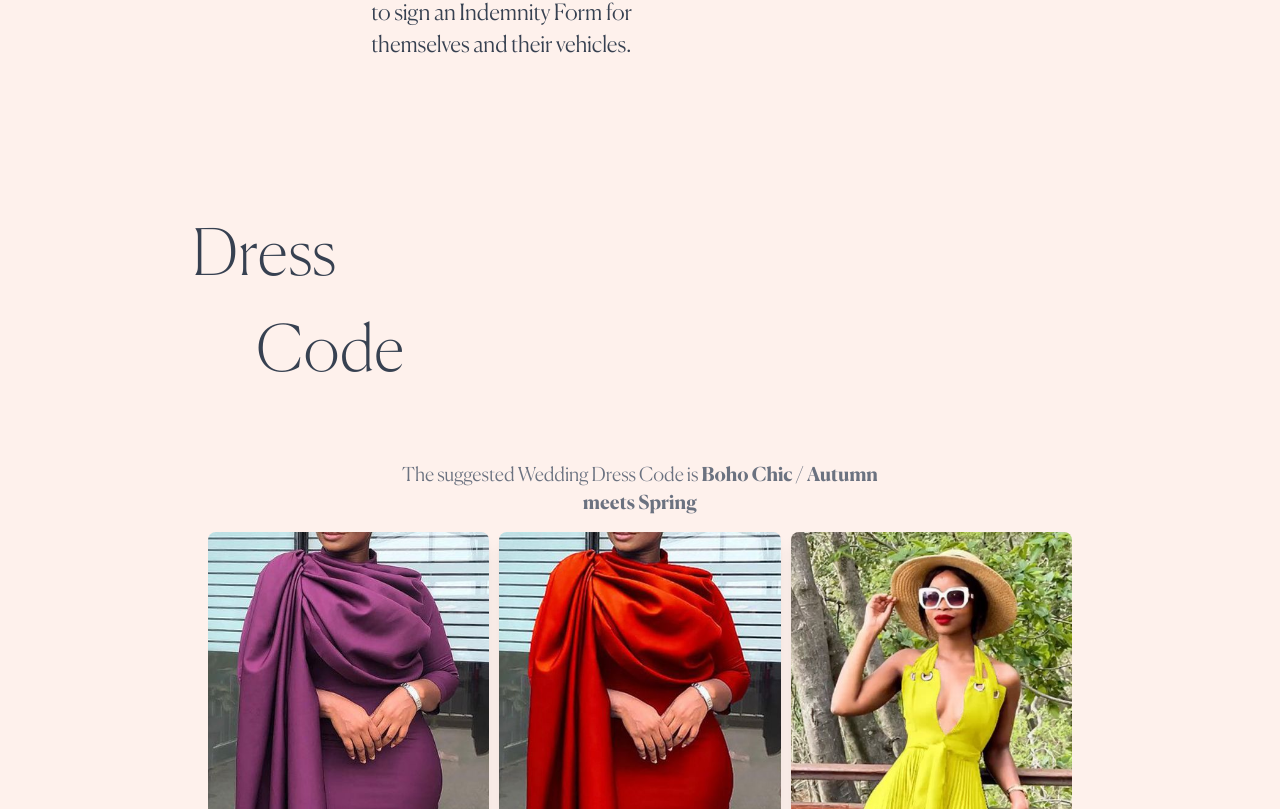
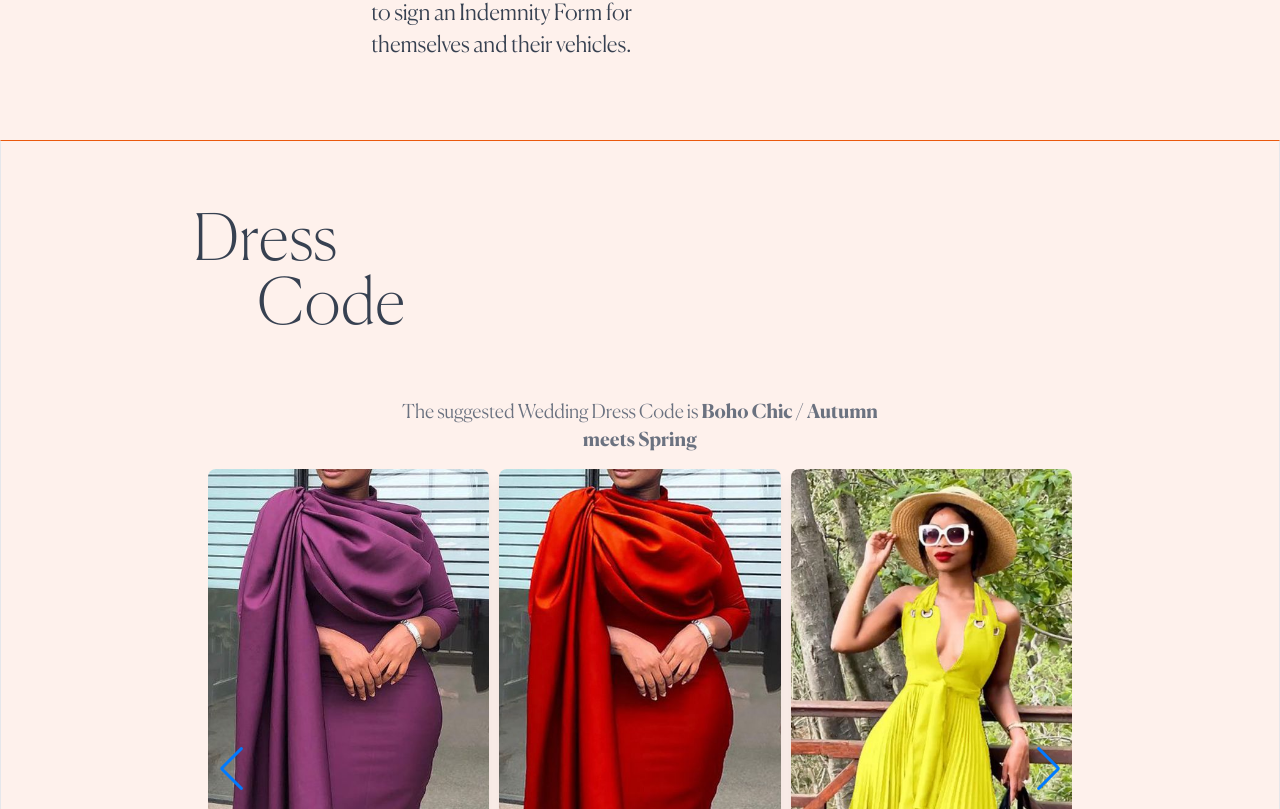
Before and after one commit to Psyfo/khumalo-wedding, a Next.js app: page / in a window 1280 px wide. Shown: the part 3231-4040 px from the top of the page. Built offline with nearby package versions, Linux system fonts and the light colour scheme; a web font is replaced by a local one.

Commit message:
Refactor font styles and add border to Dress component

```diff
--- a/src/app/Dress/Dress.tsx
+++ b/src/app/Dress/Dress.tsx
@@ -4,9 +4,9 @@ import React from 'react';
 
 const Dress: React.FC = () => {
   return (
-    <section className='w-screen flex flex-col items-center my-[4rem] overflow-x-hidden'>
+    <section className='w-screen flex flex-col items-center my-[4rem] overflow-x-hidden border border-t-orange-600'>
       {/* Dress Code */}
-      <div className='mr-auto px-[2rem] lg:px-[12rem] font-canela font-thin text-gray-700 text-[2.5rem] md:text-[3.9rem] lg:text-[4rem] capitalize my-[4rem]'>
+      <div className='mr-auto px-[2rem] lg:px-[12rem] font-canela font-thin text-gray-700 text-[2.5rem] md:text-[3.9rem] lg:text-[4rem] capitalize leading-none my-[4rem]'>
         <h1 className='transform translate-x-[0%] '>Dress</h1>
         <h1 className='transform translate-x-[4rem]'>Code</h1>
       </div>
```
Also changed, not shown: public/images/dress/wed boho 12.jpg, public/images/dress/wed boho 4.jpg.
